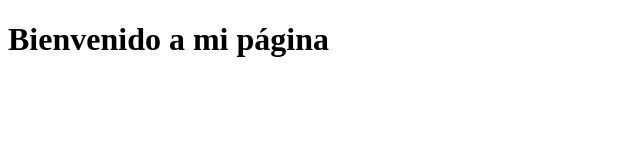
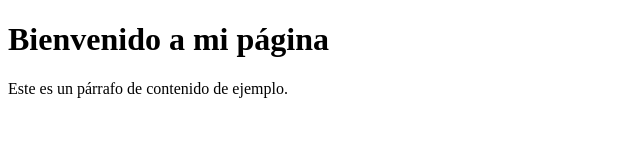
Before and after one commit to nyckveramon-dotcom/proyecto-git, a plain HTML site: page index.html in a window 1280 px wide. Shown: the whole page, without its empty margins (0-640 px from the left). Drawn offline with Linux system fonts and the light colour scheme.

Commit message:
feat: agregar párrafo de contenido

```diff
--- a/index.html
+++ b/index.html
@@ -7,5 +7,6 @@
 </head>
 <body>
     <h1>Bienvenido a mi página</h1>
+    <p>Este es un párrafo de contenido de ejemplo.</p>
 </body>
 </html>
```
